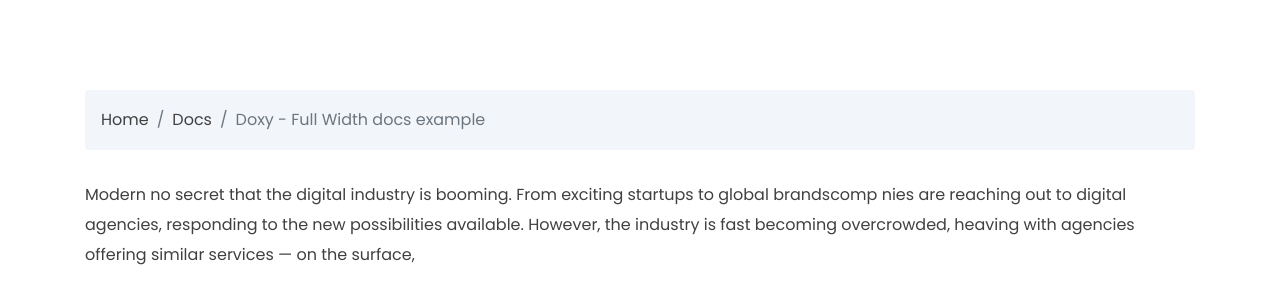
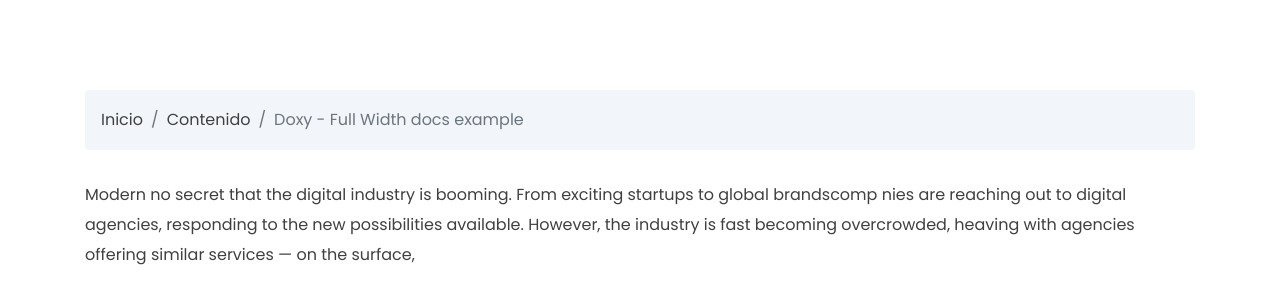
Before and after one commit to trazzos/upaded, a Jekyll site: the page built from _docs/modern-web-technology.md, in a window 1280 px wide and 900 px high. Shown: the part 316-616 px from the top of the window. Built offline with Jekyll 4.4.1, drawn with Linux system fonts in a browser that asks for light colours.

Commit message:
cambios menú

```diff
--- a/_includes/doc_post_breadcrumb.html
+++ b/_includes/doc_post_breadcrumb.html
@@ -1,7 +1,7 @@
 <nav class="layout-breadcrumb">
     <ol class="breadcrumb">
-        <li class="breadcrumb-item"><a href="{{site.url}}">Home</a></li>
-        <li class="breadcrumb-item"><a href="{{site.url}}/pages/explore-topics">Docs</a></li>
+        <li class="breadcrumb-item"><a href="{{site.url}}">Inicio</a></li>
+        <li class="breadcrumb-item"><a href="{{site.url}}docs/explorar">Contenido</a></li>
         <li class="breadcrumb-item active" aria-current="page">{{page.title}}</li>
     </ol>
 </nav>
```
